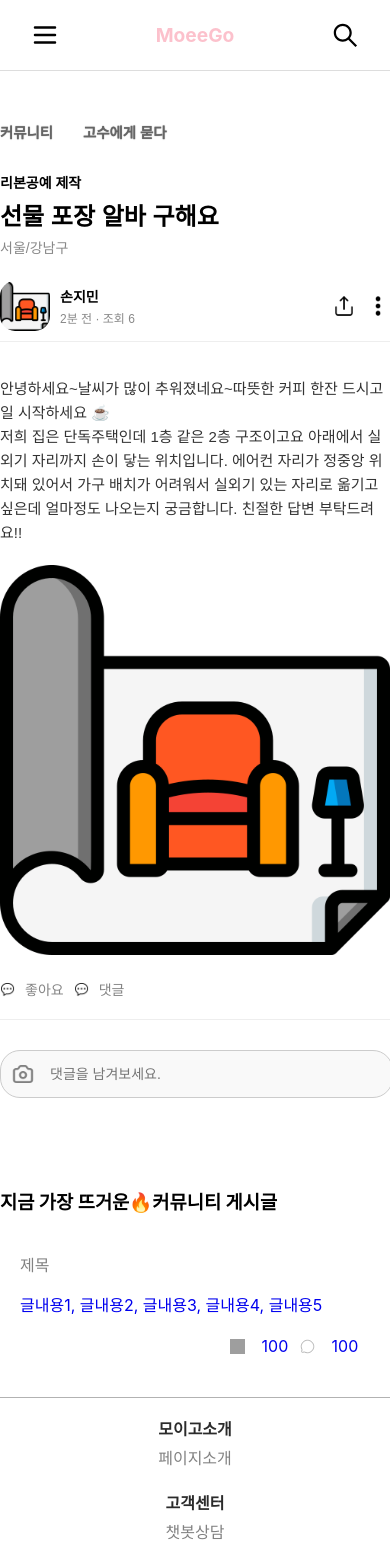
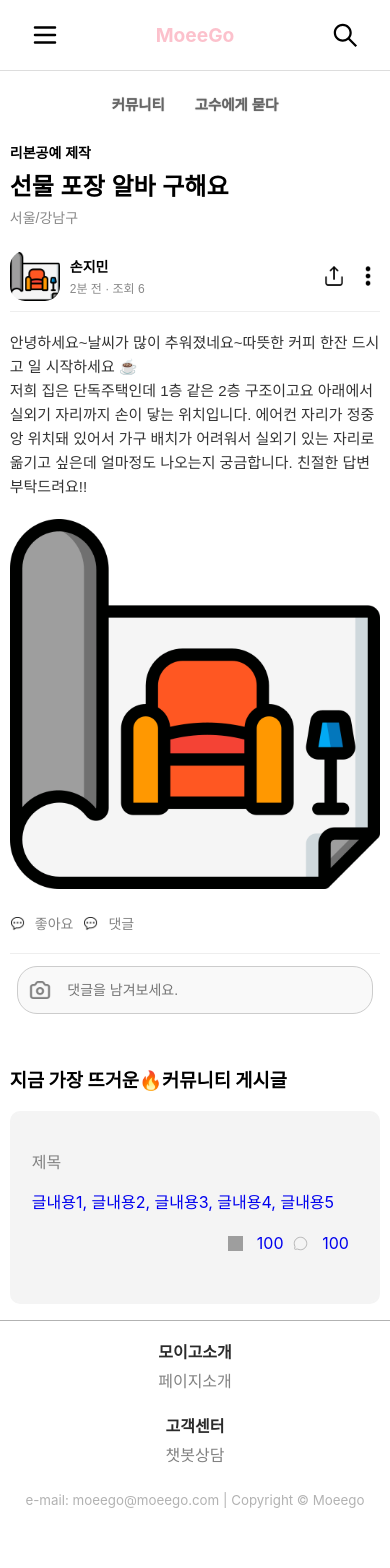
Before and after one commit to jaeheoon/moeego_client, a React (Vite) app: page /article/viewpage in a window 390 px wide. Shown: the top 1568 px of the page. After the commit the page ends 1532 px from the top, so only its background shows below. Built offline with nearby package versions, Linux system fonts and the light colour scheme; grey boxes are pictures that could not be loaded.

Commit message:
[FE] Ref: 모이고 About 페이지 반응형 CSS 수정 ref (#136)
* [FE] Ref: 모이고 About 페이지 반응형 CSS 수정 ref

* [FE] Ref: 모이고 About 페이지 반응형 CSS 수정 ref

```diff
--- a/src/components/articles/viewpage/PopularPostList.jsx
+++ b/src/components/articles/viewpage/PopularPostList.jsx
@@ -5,7 +5,7 @@ import "/src/css/articles/PopularPostList.css";
 const PopularPostList = () => {
     return (
         <section>
-            <div>
+            <div className="popularPost">
                 <h3>지금 가장 뜨거운🔥커뮤니티 게시글</h3>
 
                 <><Link to="">
--- a/src/components/articles/viewpage/PostComment.jsx
+++ b/src/components/articles/viewpage/PostComment.jsx
@@ -21,6 +21,7 @@ const PostComment = () => {
                 />
             </div>
         </div>
+
     );
 };
 
--- a/src/css/articles/PopularPostList.css
+++ b/src/css/articles/PopularPostList.css
@@ -4,6 +4,19 @@
     justify-content: center;
     margin-top: 1em;
     margin-bottom: 1em;
+}
+
+.PopularPostListContainer .AllWrap {
+    display: flex;
+    flex-direction: column;
+    align-items: center;
+    border: 2px solid #F4F4F4;
+    width: 400px;
+    border-radius: 25px;
+    background-color: #F4F4F4;
+    box-sizing: border-box;
+    padding-top: 1em;
+    padding-bottom: 1.5em;
 }
 
 .PopularPostListContainer .AllList {
@@ -105,3 +118,9 @@
     width: 100%;
     margin-left: 0.3em;
 }
+
+@media (max-width: 1250px) {
+    .popularPost h3{
+        margin-top: -1em;
+    }
+}
--- a/src/css/articles/PostComment.css
+++ b/src/css/articles/PostComment.css
@@ -41,3 +41,19 @@
     background-color: transparent;
     padding: 5px;
 }
+
+@media (max-width: 1250px) {
+    .post-comment {
+        display: flex;
+        justify-content: center;
+        align-items: center;
+        padding: 10px;
+        border: 1px solid #ccc;
+        border-radius: 20px;
+        width: 90%;
+        max-width: 600px;
+        margin: 10px auto;
+        background-color: #f9f9f9;
+        margin-top: -0.5em;
+    }
+}
--- a/src/css/articles/PostContent.css
+++ b/src/css/articles/PostContent.css
@@ -7,6 +7,7 @@
     font-size: 15px;
     line-height: 1.6;
     color: #333;
+    margin-top: -0.1em;
     margin-bottom: 20px;
 }
 
--- a/src/css/articles/PostDetail.css
+++ b/src/css/articles/PostDetail.css
@@ -3,3 +3,23 @@
     margin: 0 auto; /* 가운데 정렬 */
     overflow: hidden; /* 내용물 넘침 방지 */
 }
+
+@media (max-width: 1250px) {
+    .post-detail-container {
+        width :100%;
+    }
+    .post-detail-wrap {
+        width: 95%;
+    }
+}
+
+@media (max-width: 1250px) {
+    .post-detail-container {
+        width: 100%;
+    }
+
+    .post-detail-wrap {
+        width: 95%;
+        margin: 0 auto;
+    }
+}
--- a/src/css/articles/PostHeader.css
+++ b/src/css/articles/PostHeader.css
@@ -122,3 +122,18 @@
     height: 24px;
     object-fit: cover;
 }
+
+@media (max-width: 1250px) {
+    .category-breadcrumb {
+        margin-top: -2.5em;
+        align-items: center;
+    }
+
+    .post-category-subject{
+        display: flex;
+        align-items: center;
+        justify-content: center;
+        margin-bottom: 1.5em;
+    }
+
+}
--- a/src/css/articles/PostReactState.css
+++ b/src/css/articles/PostReactState.css
@@ -25,3 +25,7 @@
     padding: 10px;
     opacity: 0.6
 }
+
+@media (max-width: 1250px) {
+
+}
```
